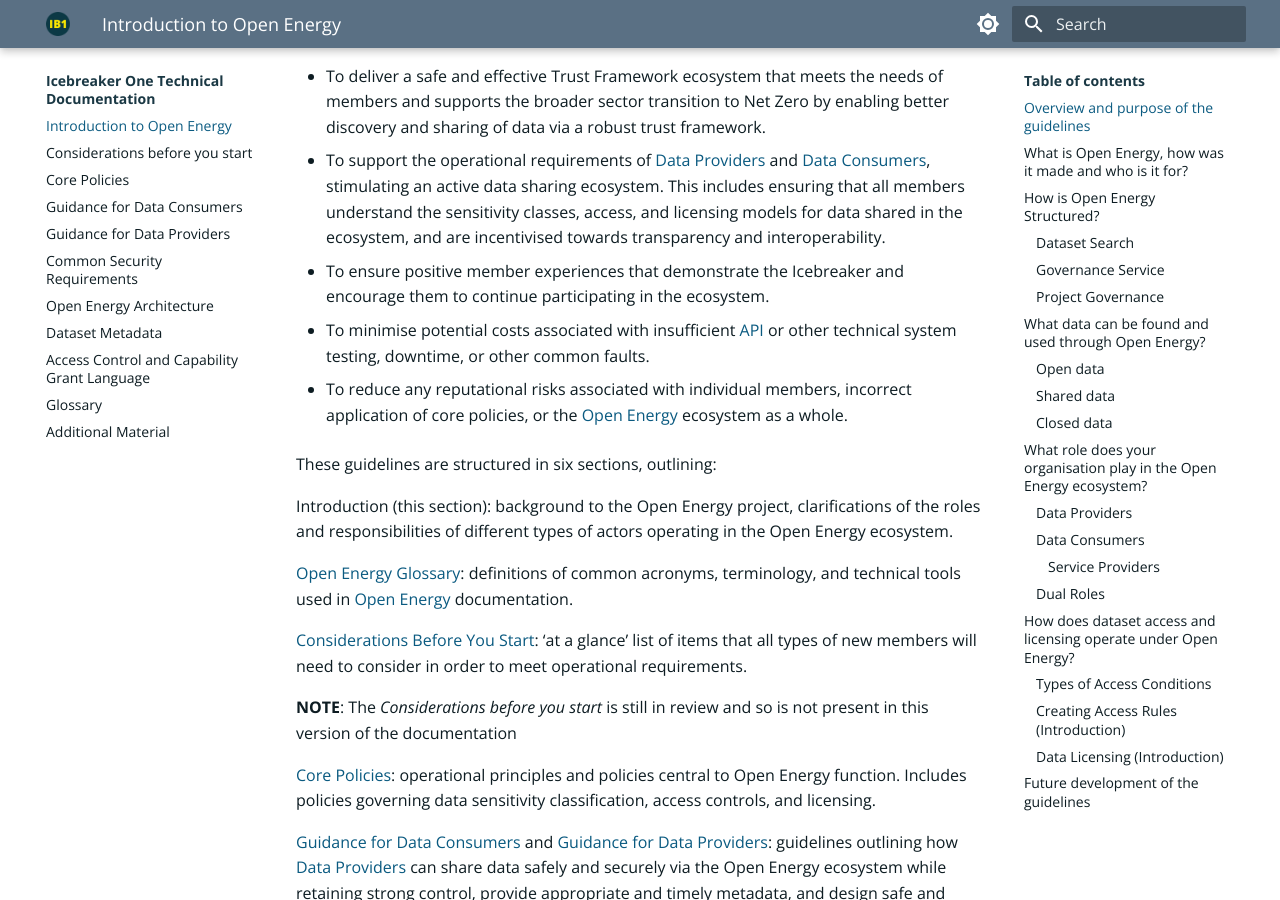
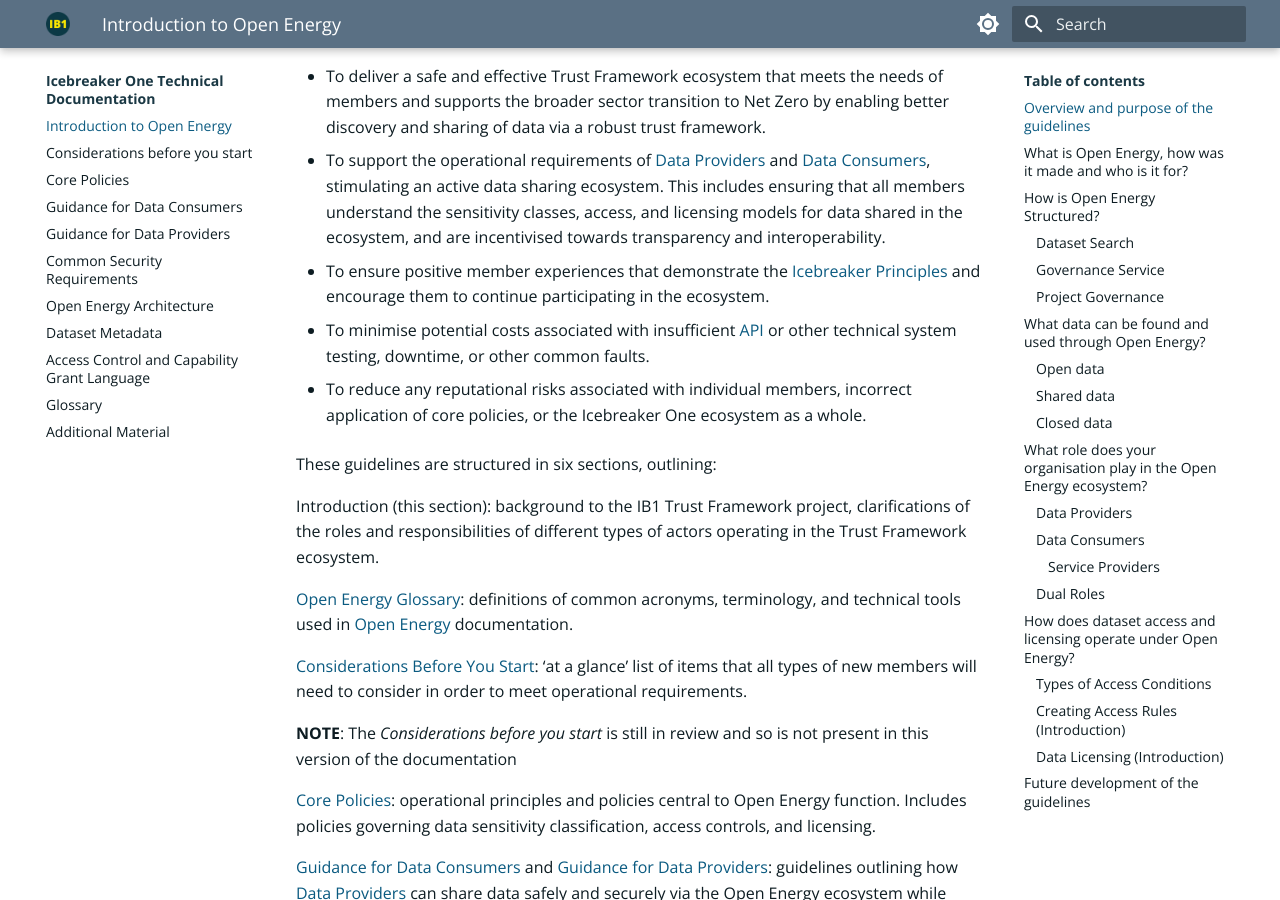
Before and after one commit to icebreakerone/ib1-technical-docs, an MkDocs documentation site: the page built from docs/ops_guidelines/introduction.md, in a window 1280 px wide and 900 px high, scrolled down 351 px. Built offline with MkDocs 1.6.1 and Material for MkDocs 9.7.7, drawn with Linux system fonts in a browser that asks for light colours; the version menu is left out.

Commit message:
docs/ops_guidelines/introduction.md updated from https://stackedit.net/

```diff
--- a/docs/ops_guidelines/introduction.md
+++ b/docs/ops_guidelines/introduction.md
@@ -12,21 +12,15 @@
 * To support the operational requirements of [Data Providers](../glossary.md#term-Data-Provider) and [Data Consumers](../glossary.md#term-Data-Consumer), stimulating an active data sharing ecosystem. This includes ensuring that all members understand the sensitivity classes, access, and licensing models
 for data shared in the ecosystem, and are incentivised towards transparency and interoperability.
 
-* To ensure positive member experiences that demonstrate the Icebreaker  and encourage them to continue
-participating in the ecosystem.
+* To ensure positive member experiences that demonstrate the [Icebreaker Principles](https://icebreakerone.org/icebreaker-principles/) and encourage them to continue participating in the ecosystem.
 
+* To minimise potential costs associated with insufficient [API](../glossary.md#term-Application-programming-interface) or other technical system testing, downtime, or other common faults.
 
-* To minimise potential costs associated with insufficient [API](../glossary.md#term-Application-programming-interface) or other technical system testing, downtime, or
-other common faults.
-
-
-* To reduce any reputational risks associated with individual members, incorrect application of core policies, or
-the [Open Energy](../glossary.md#term-Open-Energy) ecosystem as a whole.
+* To reduce any reputational risks associated with individual members, incorrect application of core policies, or the Icebreaker One ecosystem as a whole.
 
 These guidelines are structured in six sections, outlining:
 
-Introduction (this section): background to the Open Energy project, clarifications of the roles and responsibilities
-of different types of actors operating in the Open Energy ecosystem.
+Introduction (this section): background to the IB1 Trust Framework project, clarifications of the roles and responsibilities of different types of actors operating in the Trust Framework ecosystem.
 
 [Open Energy Glossary](../glossary.md#open-energy-glossary): definitions of common acronyms, terminology, and technical tools used in [Open Energy](../glossary.md#term-Open-Energy)
 documentation.
```
Also changed, not shown: other parts of docs/ops_guidelines/introduction.md (+1 -1 lines).
